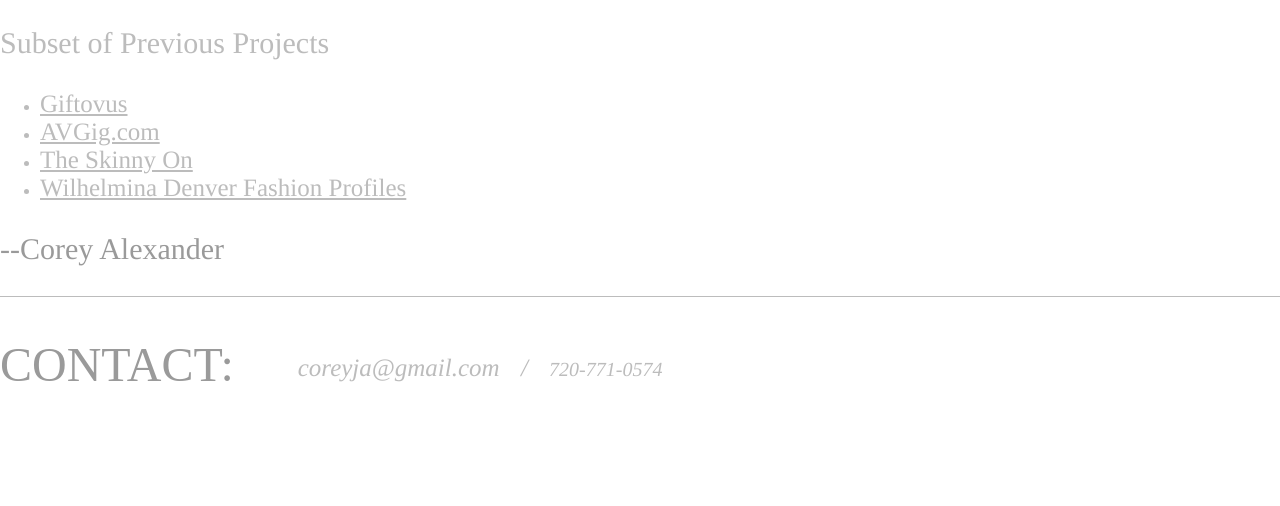
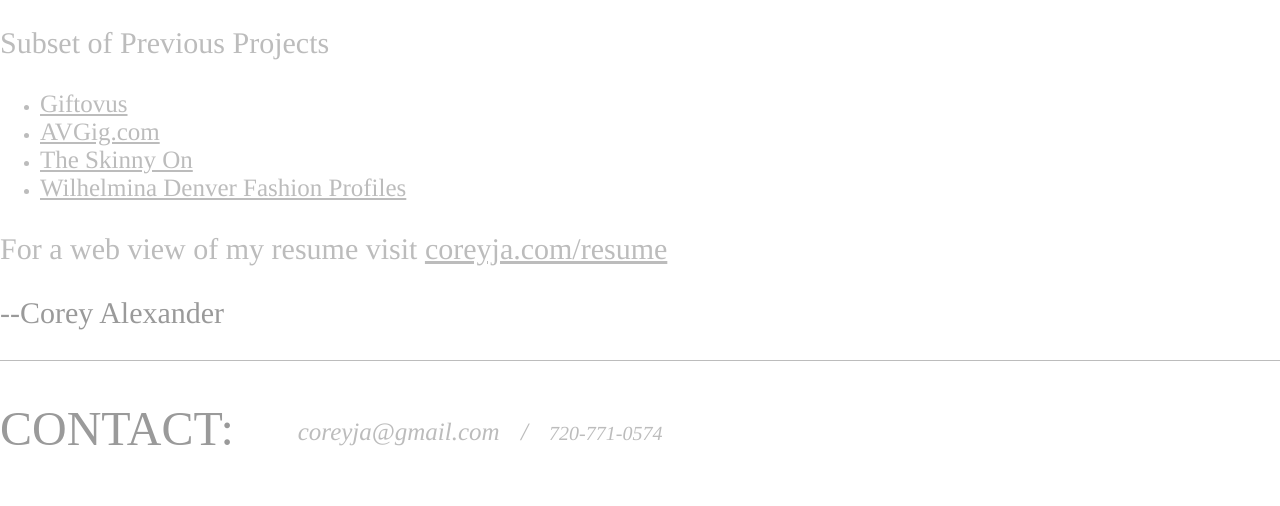
Before and after one commit to coreyja/legacy-coreyja.com, a Django app: page / in a window 1280 px wide. Shown: the part 295-801 px from the top of the page. Run offline with Django 3.2, Linux system fonts and the light colour scheme; some web fonts are replaced.

Commit message:
Added link to resume

```diff
--- a/templates/temp-home.html
+++ b/templates/temp-home.html
@@ -16,6 +16,8 @@
         <li><a href="http://profiles.wilhelminadenver.com/women/all/" target="_blank">Wilhelmina Denver Fashion Profiles</a></li>
     </ul>
 
+    <p class="not-ready">For a web view of my resume visit <a href="/resume">coreyja.com/resume</a></p>
+
     <p class="not-ready">
         <span class="dark-gray">--Corey Alexander</span>
     </p>
```
